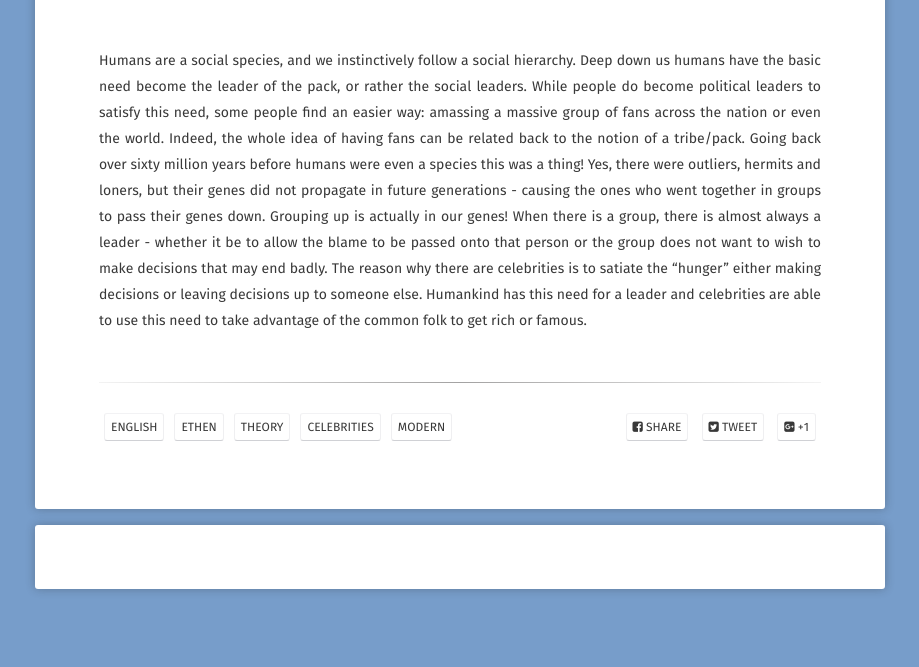
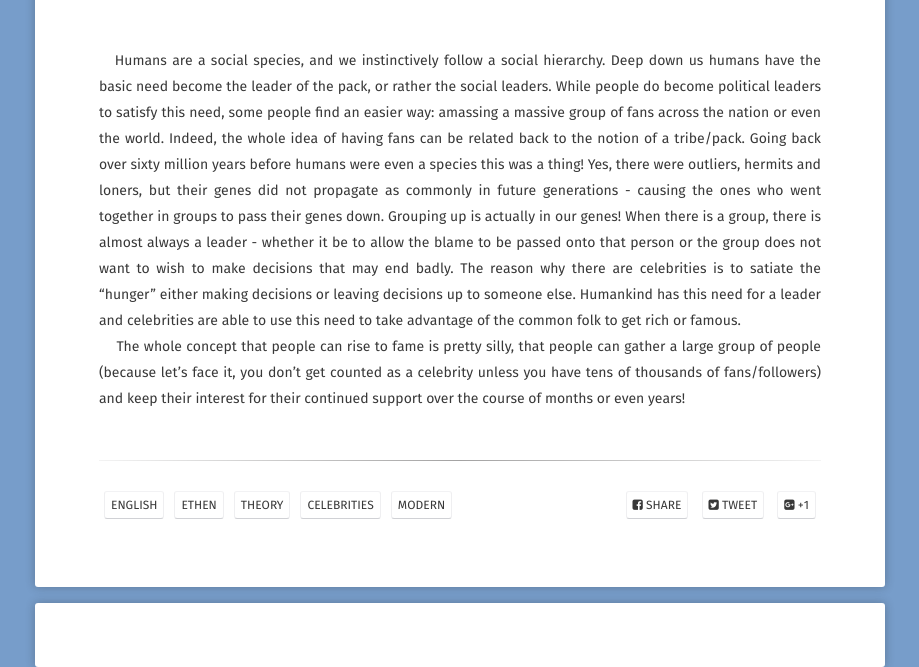
Before and after one commit to EthenStrine/site, a Jekyll site: the page built from _posts/2019-03-04-english-project.md, in a window 1280 px wide. Shown: the part 570-1237 px from the top of the page, without its empty margins (180-1099 px from the left). Built offline with Jekyll 4.4.1, drawn with Linux system fonts in a browser that asks for light colours; some web fonts are replaced; comment, search, counter and statistics services are not loaded.

Commit message:
Update 2019-03-04-english-project.md

```diff
--- a/_posts/2019-03-04-english-project.md
+++ b/_posts/2019-03-04-english-project.md
@@ -14,4 +14,5 @@ tags:
 comments: true
 ---
 
-Humans are a social species, and we instinctively follow a social hierarchy. Deep down us humans have the basic need become the leader of the pack, or rather the social leaders. While people do become political leaders to satisfy this need, some people find an easier way: amassing a massive group of fans across the nation or even the world. Indeed, the whole idea of having fans can be related back to the notion of a tribe/pack. Going back over sixty million years before humans were even a species this was a thing! Yes, there were outliers, hermits and loners, but their genes did not propagate in future generations - causing the ones who went together in groups to pass their genes down. Grouping up is actually in our genes! When there is a group, there is almost always a leader - whether it be to allow the blame to be passed onto that person or the group does not want to wish to make decisions that may end badly. The reason why there are celebrities is to satiate the "hunger" either making decisions or leaving decisions up to someone else. Humankind has this need for a leader and celebrities are able to use this need to take advantage of the common folk to get rich or famous.
+&nbsp;&nbsp;&nbsp;Humans are a social species, and we instinctively follow a social hierarchy. Deep down us humans have the basic need become the leader of the pack, or rather the social leaders. While people do become political leaders to satisfy this need, some people find an easier way: amassing a massive group of fans across the nation or even the world. Indeed, the whole idea of having fans can be related back to the notion of a tribe/pack. Going back over sixty million years before humans were even a species this was a thing! Yes, there were outliers, hermits and loners, but their genes did not propagate as commonly in future generations - causing the ones who went together in groups to pass their genes down. Grouping up is actually in our genes! When there is a group, there is almost always a leader - whether it be to allow the blame to be passed onto that person or the group does not want to wish to make decisions that may end badly. The reason why there are celebrities is to satiate the "hunger" either making decisions or leaving decisions up to someone else. Humankind has this need for a leader and celebrities are able to use this need to take advantage of the common folk to get rich or famous.
+&nbsp;&nbsp;&nbsp; The whole concept that people can rise to fame is pretty silly, that people can gather a large group of people (because let's face it, you don't get counted as a celebrity unless you have tens of thousands of fans/followers) and keep their interest for their continued support over the course of months or even years!
```
